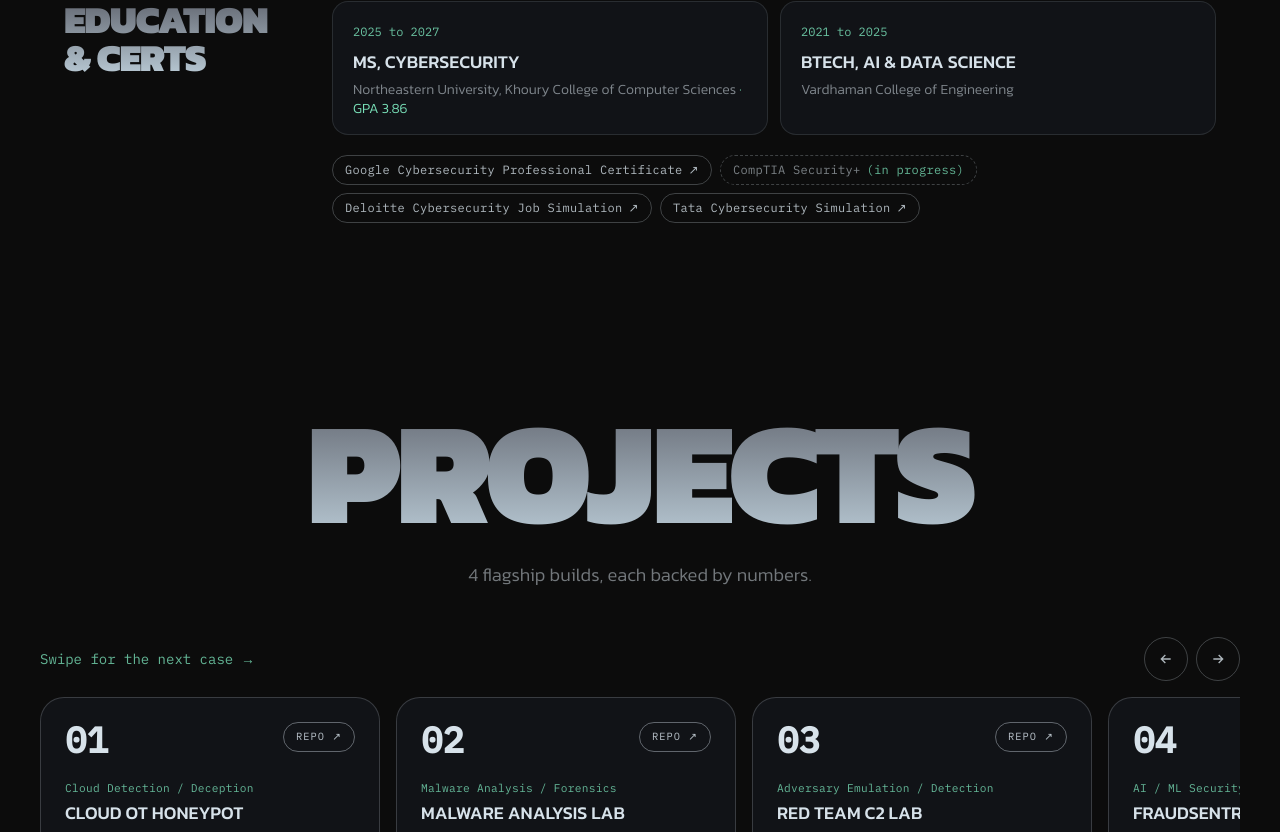
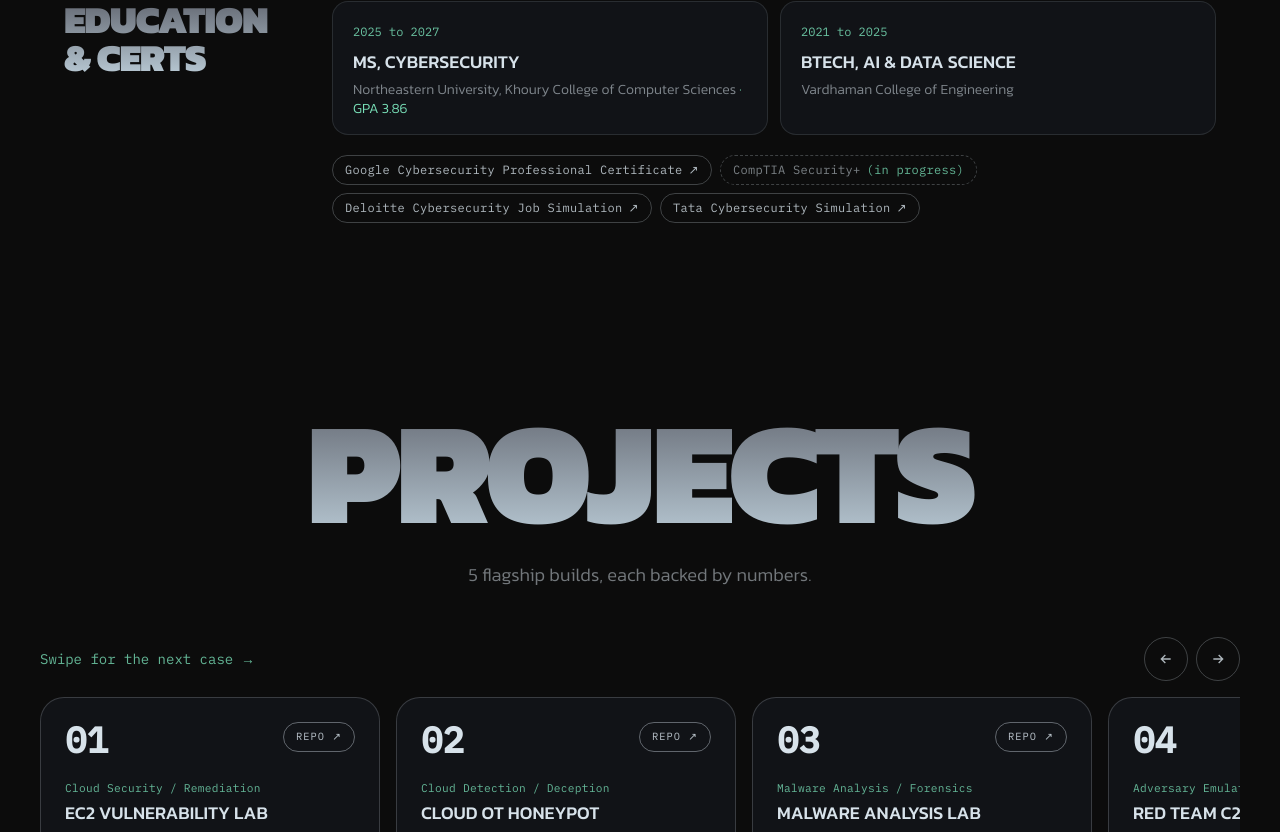
Before and after one commit to ronankongala/portfolio, a React (Vite) app: page / in a window 1280 px wide. Shown: the part 3195-4027 px from the top of the page. Built offline with nearby package versions, Linux system fonts and the light colour scheme.

Commit message:
Add EC2 Vulnerability Lab to portfolio

```diff
--- a/src/data/profile.ts
+++ b/src/data/profile.ts
@@ -126,6 +126,16 @@ export type WorkCard = {
 export const WORK: WorkCard[] = [
   {
     number: '01',
+    name: 'EC2 Vulnerability Lab',
+    category: 'Cloud Security / Remediation',
+    repo: `${GH}ec2-vuln-lab`,
+    description:
+      'An intentionally vulnerable AWS EC2 target built with Terraform. Nine cloud misconfigurations are found by a read-only scanner, then fixed through approval-gated rules with dry-run preview, rollback, and post-fix verification. Six of nine are closed; three need a rebuild or design change and stay open by design. Includes a local dashboard and an audit log.',
+    stats: ['9 misconfigurations found', '6 of 9 closed', 'Dry-run + rollback'],
+    tags: ['Terraform', 'AWS EC2', 'Python', 'FastAPI', 'Systems Manager', 'Inspector', 'Security Hub'],
+  },
+  {
+    number: '02',
     name: 'Cloud OT Honeypot',
     category: 'Cloud Detection / Deception',
     repo: `${GH}ot-honeypot-gcp`,
@@ -135,7 +145,7 @@ export const WORK: WorkCard[] = [
     tags: ['T-Pot', 'Conpot', 'Cowrie', 'Suricata', 'Splunk Cloud'],
   },
   {
-    number: '02',
+    number: '03',
     name: 'Malware Analysis Lab',
     category: 'Malware Analysis / Forensics',
     repo: `${GH}malware-analysis-lab`,
@@ -145,7 +155,7 @@ export const WORK: WorkCard[] = [
     tags: ['PEStudio', 'CAPA', 'CAPE Sandbox', 'Any.run', 'FlareVM'],
   },
   {
-    number: '03',
+    number: '04',
     name: 'Red Team C2 Lab',
     category: 'Adversary Emulation / Detection',
     repo: `${GH}red-team-c2-lab`,
@@ -155,7 +165,7 @@ export const WORK: WorkCard[] = [
     tags: ['Sliver C2', 'impacket', 'pypykatz', 'ATT&CK Navigator'],
   },
   {
-    number: '04',
+    number: '05',
     name: 'FraudSentry',
     category: 'AI / ML Security',
     repo: `${GH}fraudsentry`,
```
